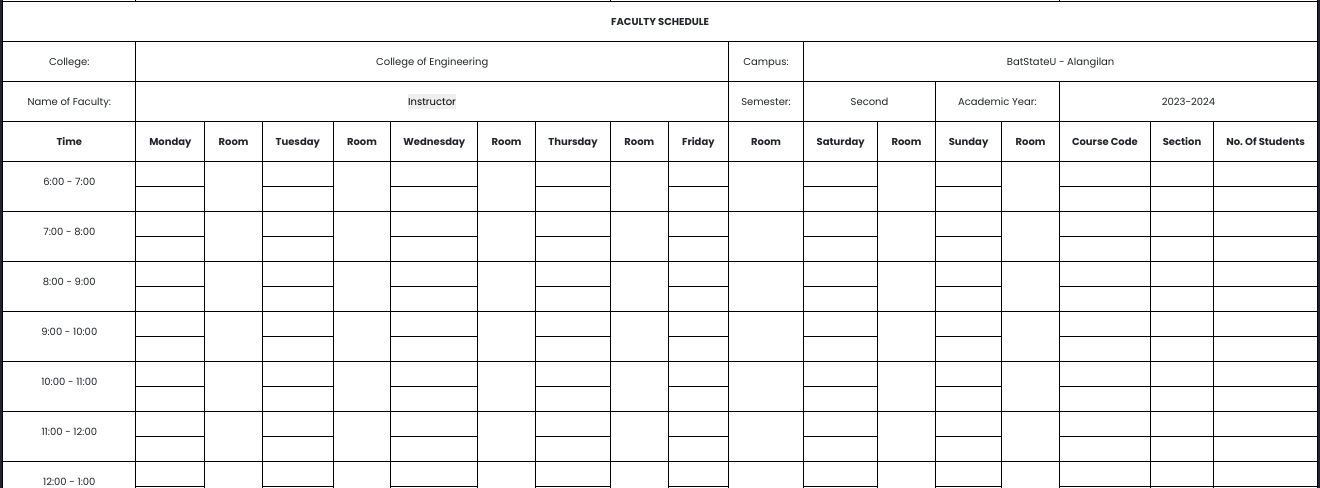
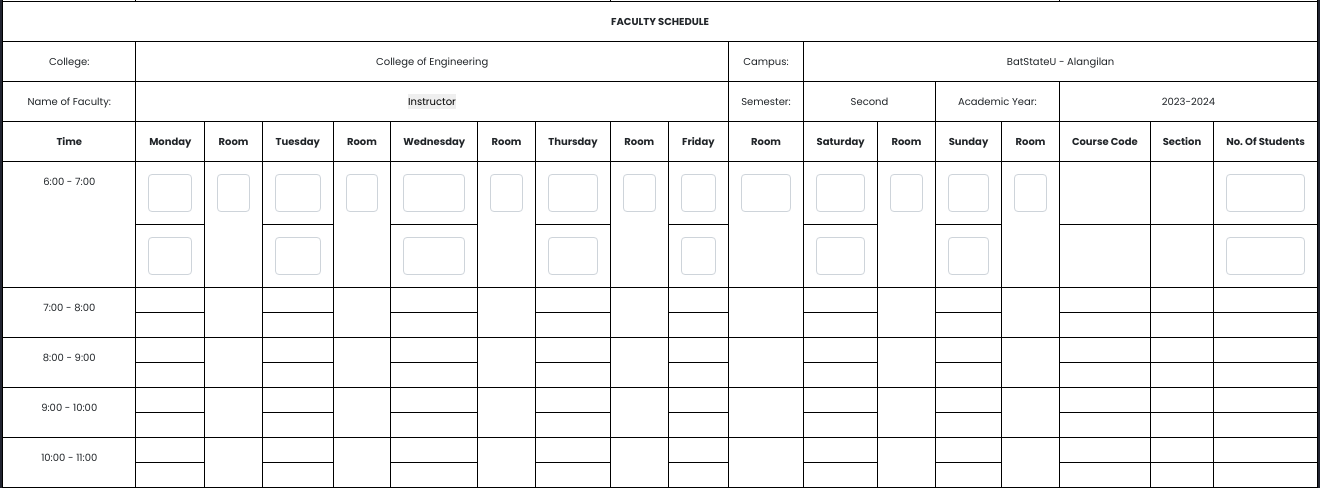
Before and after one commit to Subsubs/Dash_Scheduler, a PHP site: page / in a window 1320 px wide. Shown: the part 166-654 px from the top of the page. Run offline with PHP 8.4, Linux system fonts and the light colour scheme; a user stored in the database is signed in; data comes from the database, SQL or seed files in the repository; data that the repository does not hold is empty.

Commit message:
scheduler update

```diff
--- a/login-register/index.php
+++ b/login-register/index.php
@@ -109,35 +109,35 @@ if ($conn->connect_error) {
 
 <tr>
 <td rowspan="2">6:00 - 7:00</td>
-<td></td>
-<td rowspan="2"></td>
-<td></td>
-<td rowspan="2"></td>
-<td></td>
-<td rowspan="2"></td>
-<td></td>
-<td rowspan="2"></td>
-<td></td>
-<td rowspan="2"></td>
-<td ></td>
-<td rowspan="2"></td>
-<td ></td>
-<td rowspan="2"></td>
-<td></td>
-<td></td>
-<td></td>
-</tr>
-<tr>
-<td></td>
-<td ></td>
-<td></td>
-<td></td>
-<td></td>
-<td></td>
-<td></td>
-<td></td>
-<td></td>
-<td></td>
+<td>  <input id="edit_monday_67_1st_rw" class="form-control" /></td>
+<td rowspan="2"> <input id="edit_room_1" class="form-control" /></td>
+<td>  <input id="edit_tuesday_67_1st_rw" class="form-control" /></td>
+<td rowspan="2">  <input id="edit_room_2" class="form-control" /></td>
+<td>  <input id="edit_wednesday_67_1st_rw" class="form-control" /> </td>
+<td rowspan="2">  <input id="edit_room_3" class="form-control" /> </td>
+<td>  <input id="edit_thursday_67_1st_rw" class="form-control" /> </td>
+<td rowspan="2">  <input id="edit_room_4" class="form-control" /> </td>
+<td>  <input id="edit_friday_67_1st_rw" class="form-control" /> </td>
+<td rowspan="2">  <input id="edit_room_5" class="form-control" /> </td>
+<td>  <input id="edit_saturday_67_1st_rw" class="form-control" /> </td>
+<td rowspan="2">  <input id="edit_room_6" class="form-control" /> </td>
+<td>  <input id="edit_sunday_67_1st_rw" class="form-control" /> </td>
+<td rowspan="2">  <input id="edit_room_7" class="form-control" /> </td>
+<td></td>
+<td></td>
+<td> <input id="edit_last_67_1strw" class="form-control" /></td>
+</tr>
+<tr>
+<td> <input id="edit_monday_67_2nd_rw" class="form-control" /> </td>
+<td > <input id="edit_tuesday_67_2nd_rw" class="form-control" /></td>
+<td> <input id="edit_wednesday_67_2nd_rw" class="form-control" /></td>
+<td> <input id="edit_thursday_67_2nd_rw" class="form-control" /></td>
+<td> <input id="edit_friday_67_2nd_rw" class="form-control" /></td>
+<td> <input id="edit_saturday_67_2nd_rw" class="form-control" /></td>
+<td> <input id="edit_sunday_67_2nd_rw" class="form-control" /></td>
+<td></td>
+<td></td>
+<td> <input id="edit_last_67_2ndrw" class="form-control" /></td>
 </tr>
 <tr>
 <td rowspan="2">7:00 - 8:00</td>
@@ -1796,6 +1796,95 @@ if ($conn->connect_error) {
     <button id="print-btn" onclick="window.location.href='logout.php'" class="btnlogout"> Logout </button>
 
     <script>
+      var edit_monday_67_1st_rw = document.getElementById('edit_monday_67_1st_rw')
+      var edit_monday_67_2nd_rw = document.getElementById('edit_monday_67_2nd_rw')
+
+      var edit_tuesday_67_1st_rw = document.getElementById('edit_tuesday_67_1st_rw')
+      var edit_tuesday_67_2nd_rw = document.getElementById('edit_tuesday_67_2nd_rw')
+
+      var edit_wednesday_67_1st_rw = document.getElementById('edit_wednesday_67_1st_rw')
+      var edit_wednesday_67_2nd_rw = document.getElementById('edit_wednesday_67_2nd_rw')
+
+      var edit_thursday_67_1st_rw = document.getElementById('edit_thursday_67_1st_rw')
+      var edit_thursday_67_2nd_rw = document.getElementById('edit_thursday_67_2nd_rw')
+
+      var edit_friday_67_1st_rw = document.getElementById('edit_friday_67_1st_rw')
+      var edit_friday_67_2nd_rw  = document.getElementById('edit_friday_67_2nd_rw ')
+
+      var edit_saturday_67_1st_rw = document.getElementById('edit_saturday_67_1st_rw')
+      var edit_saturday_67_2nd_rw = document.getElementById('edit_saturday_67_2nd_rw')
+
+      var edit_sunday_67_1st_rw = document.getElementById('edit_sunday_67_1st_rw')
+      var edit_sunday_67_2nd_rw = document.getElementById('edit_sunday_67_2nd_rw')
+
+      var edit_last_67_1strw = document.getElementById('edit_last_67_1strw')
+      var edit_last_67_2ndrw = document.getElementById('edit_last_67_2ndrw')
+
+      var edit_room_1 = document.getElementById('edit_room_1')
+      var edit_room_2 = document.getElementById('edit_room_2')
+      var edit_room_3 = document.getElementById('edit_room_3')
+      var edit_room_4 = document.getElementById('edit_room_4')
+      var edit_room_5 = document.getElementById('edit_room_5')
+      var edit_room_6 = document.getElementById('edit_room_6')
+      var edit_room_7 = document.getElementById('edit_room_7')
+
+      function onSave() {
+        const obj = {
+          monday_1st_rw: edit_monday_67_1st_rw.value,
+          monday_2nd_rw: edit_monday_67_2nd_rw.value,
+
+          tuesday_1st_rw: edit_tuesday_67_1st_rw.value,
+          tuesday_2nd_rw: edit_tuesday_67_2nd_rw.value,
+
+          wednesday_1st_rw: edit_wednesday_67_1st_rw.value,
+          wednesday_2nd_rw: edit_wednesday_67_2nd_rw.value,
+
+          thursday_1st_rw: edit_thursday_67_1st_rw.value,
+          thursday_2nd_rw: edit_thursday_67_2nd_rw.value,
+
+          friday_1st_rw: edit_friday_67_1st_rw .value,
+          friday_2nd_rw: edit_friday_67_2nd_rw .value,
+
+          saturday_1st_rw: edit_saturday_67_1st_rw.value,
+          saturday_2nd_rw: edit_saturday_67_2nd_rw.value,
+
+          sunday_1st_rw: edit_sunday_67_1st_rw.value,
+          sunday_2nd_rw: edit_sunday_67_2nd_rw.value,
+
+          last_1st_rw: edit_sunday_67_1st_rw.value,
+          last_2nd_rw: edit_sunday_67_2nd_rw.value,
+
+          room_1: edit_room_1.value,
+          room_2: edit_room_2.value,
+          room_3: edit_room_3.value,
+          room_4: edit_room_4.value,
+          room_5: edit_room_5.value,
+          room_6: edit_room_6.value,
+          room_7: edit_room_7.value,
+        }
+
+        $.ajax({
+          method: 'post',
+          data: obj,
+          url: 'index.php',
+          success: function(response) {
+          }
+        })
+      }
+      var initialState = "<?php echo $currentState; ?>";
+      document.getElementById("toggle-edit").innerText = initialState;
+
+      function onToggle() {
+        var toggleButton = document.getElementById('toggle-edit')
+        var currentState = toggleButton.innerText.toLowerCase()
+        if (currentState === 'edit') {
+          toggleButton
+
+          function onSave() {
+
+          }
+
+
 $(document).ready(function () {
     // Function to update the content of a tab
     function updateTabContent(dropdown, tabContent) {
```
